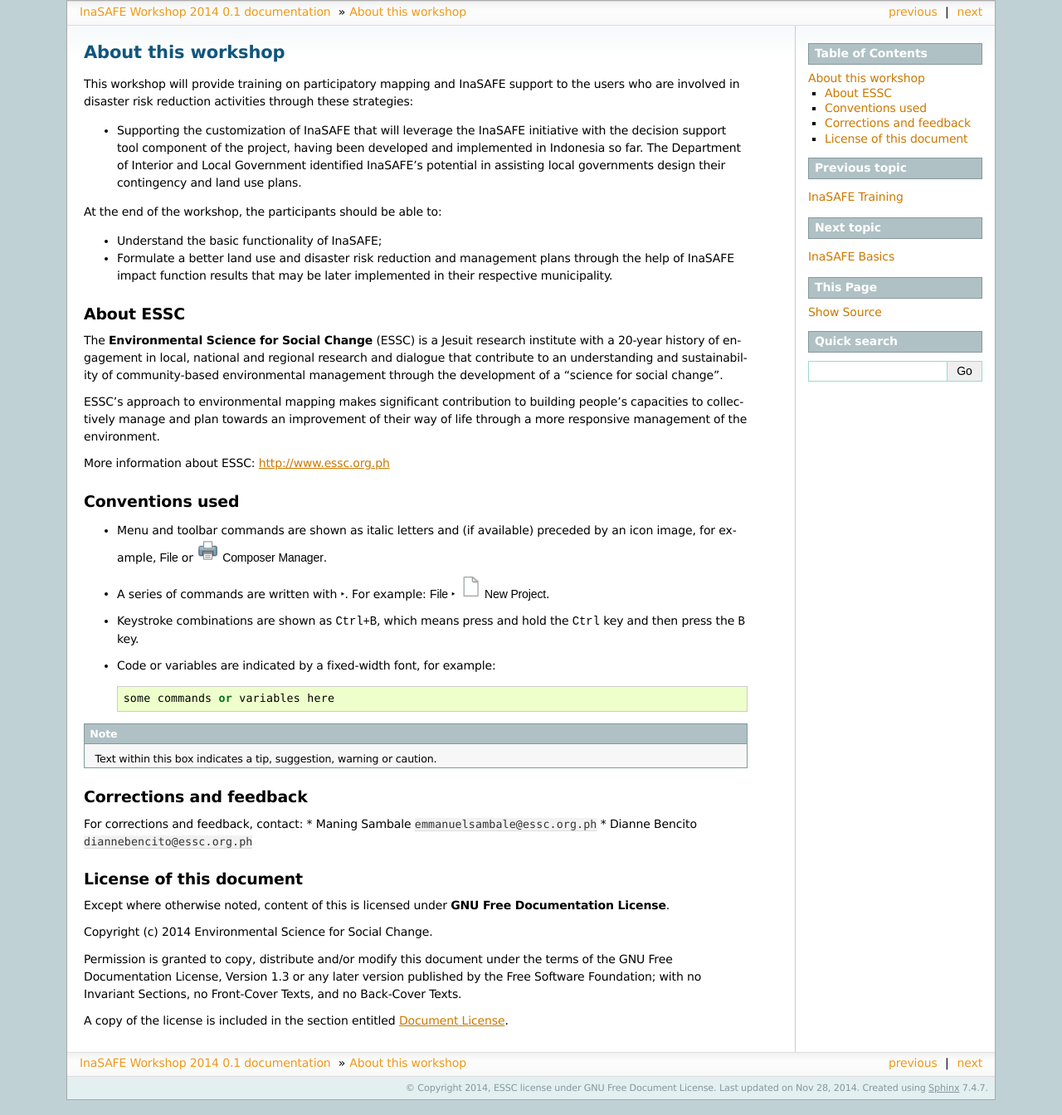
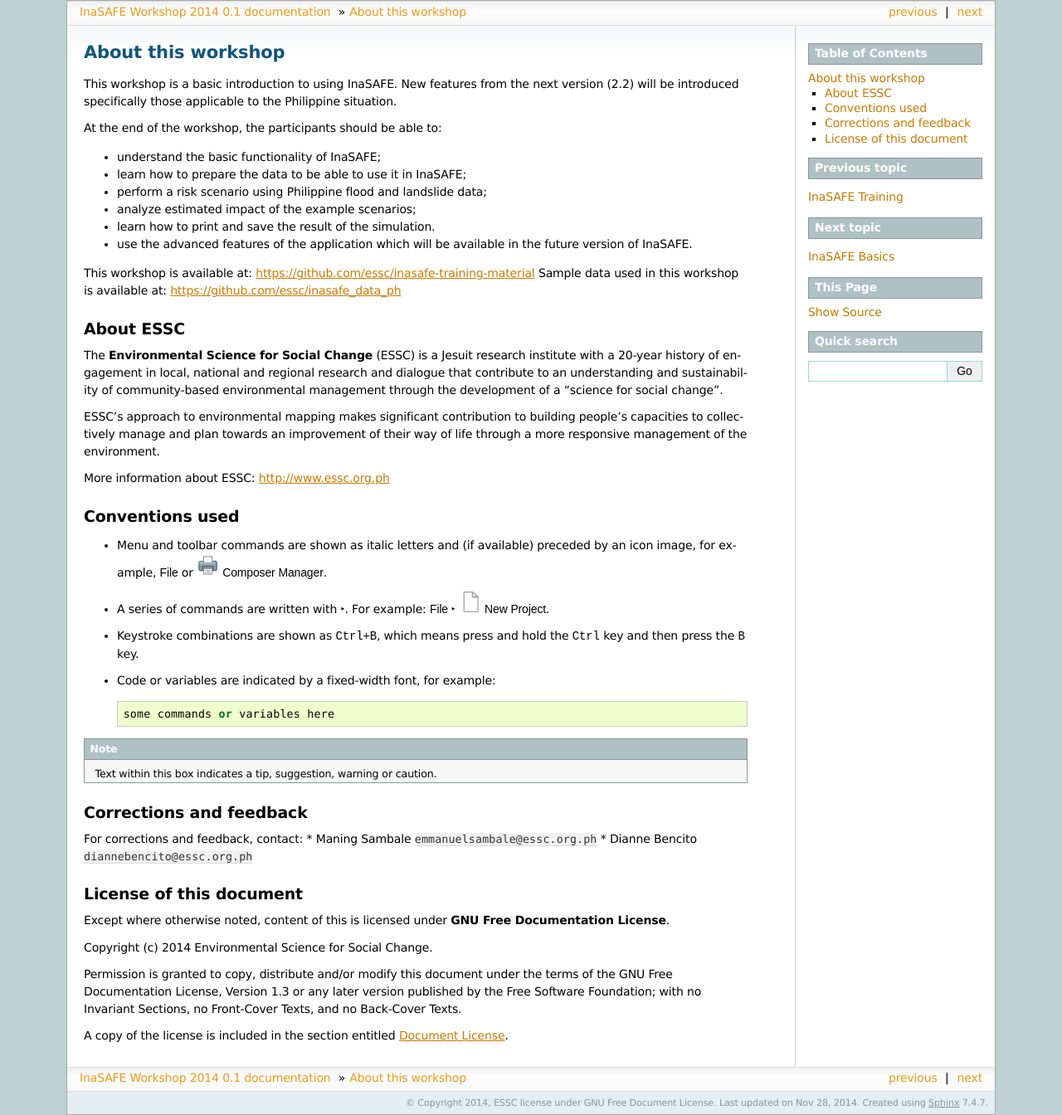
Before and after one commit to essc/inasafe-training-material, a Sphinx documentation site: the page built from source/about.rst, in a window 1280 px wide. Shown: the whole page at 83% size. Built offline with Sphinx 7.4.7, drawn with Linux system fonts in a browser that asks for light colours; formulas are drawn with MathJax 3; pages that are not in the unit, such as notebooks, are missing from menus.

Commit message:
re-structuring and minor edits

```diff
--- a/source/about.rst
+++ b/source/about.rst
@@ -4,22 +4,20 @@
 About this workshop
 =====================
 
-This workshop will provide training on participatory mapping and InaSAFE support to the
-users who are involved in disaster risk reduction activities through these strategies:
-
-* Supporting the customization of InaSAFE that will leverage the InaSAFE initiative
-  with the decision support tool component of the project, having been developed and
-  implemented in Indonesia so far. The Department of Interior and Local Government
-  identified InaSAFE’s potential in assisting local governments design their contingency
-  and land use plans.
+This workshop is a basic introduction to using InaSAFE.  New features from the next version
+(2.2) will be introduced specifically those applicable to the Philippine situation.
 
 At the end of the workshop, the participants should be able to:
 
-* Understand the basic functionality of InaSAFE;
-* Formulate a better land use and disaster risk reduction and management plans through
-  the help of InaSAFE impact function results that may be later implemented in their
-  respective municipality.
+* understand the basic functionality of InaSAFE;
+* learn how to prepare the data to be able to use it in InaSAFE;
+* perform a risk scenario using Philippine flood and landslide data;
+* analyze estimated impact of the example scenarios;
+* learn how to print and save the result of the simulation.
+* use the advanced features of the application which will be available in the future version of InaSAFE.
 
+This workshop is available at: https://github.com/essc/inasafe-training-material
+Sample data used in this workshop is available at: https://github.com/essc/inasafe_data_ph
 
 About ESSC
 ----------
--- a/source/references.rst
+++ b/source/references.rst
@@ -13,10 +13,7 @@
 ChangeLogs
 ---------------
 
-This document is version |version| as of |today|.  Major changes are:
-
-.. include:: log.txt
-   :literal:
+This document is version |version| as of |today|.
 
 .. raw:: latex
 
```
Also changed, not shown: source/concept_inasafe.rst (+0 -11 lines), source/using_inasafe.rst (+6 -6 lines).
